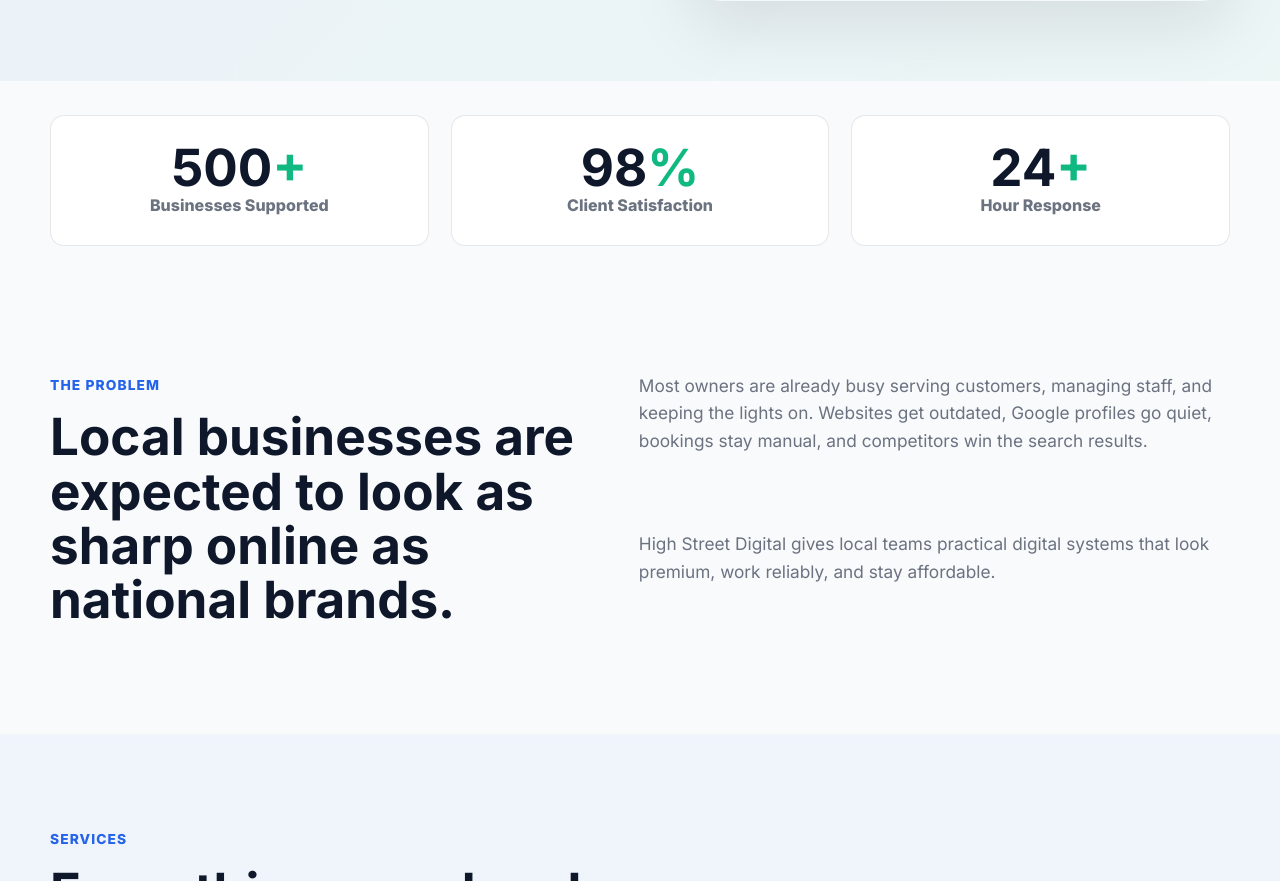
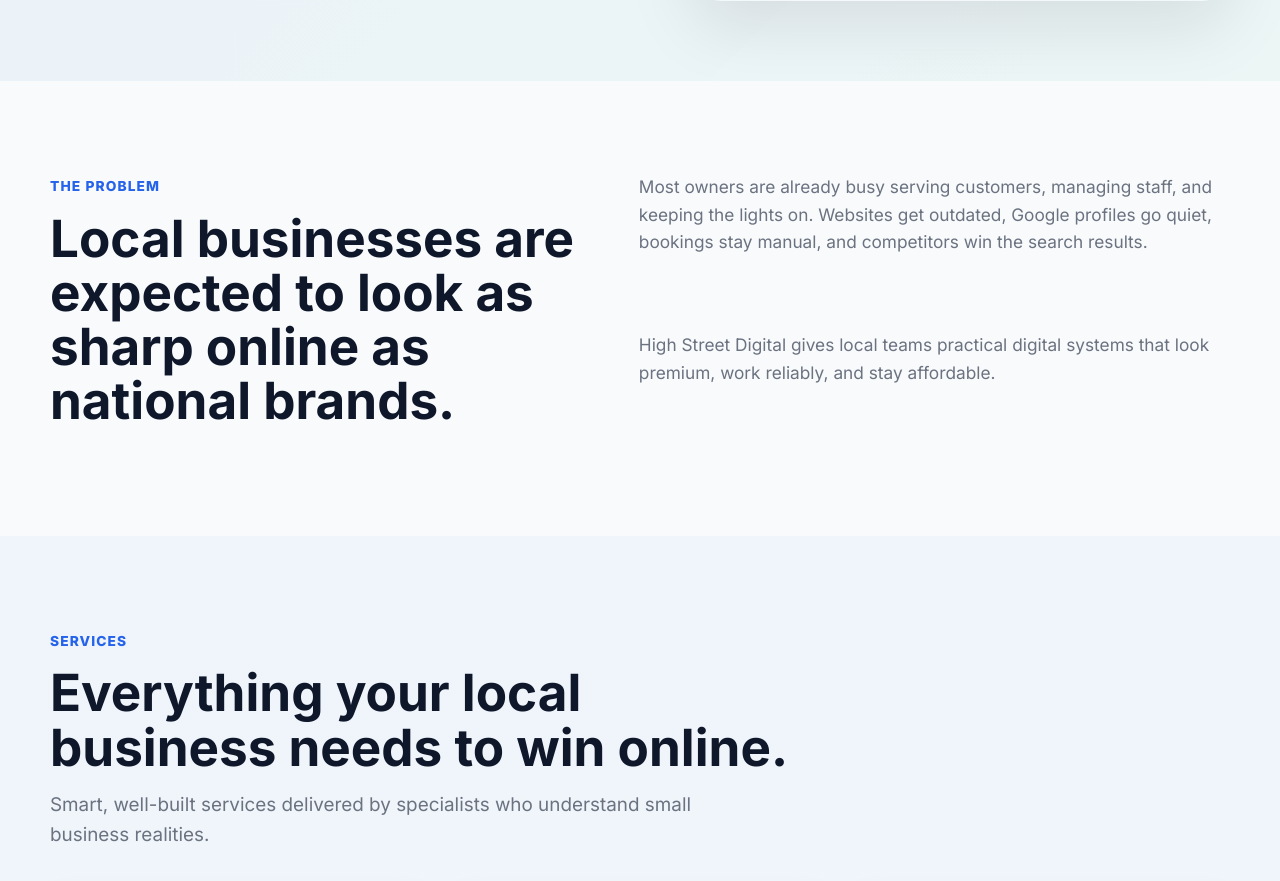
Before and after one commit to samah-14/highstreetdigital, a plain HTML site: page index.html in a window 1280 px wide. Shown: the part 1072-1953 px from the top of the page. Drawn offline with nearby package versions, Linux system fonts and the light colour scheme; grey boxes are pictures that could not be loaded.

Commit message:
Remove stats section from index.html
Removed the stats section that displayed business support, client satisfaction, and hour response statistics.

```diff
--- a/index.html
+++ b/index.html
@@ -90,14 +90,6 @@
             <span>Chatbots and automation</span>
           </div>
         </div>
-      </div>
-    </section>
-
-    <section class="stats-section">
-      <div class="container stats-grid">
-        <article data-aos="fade-up"><strong data-counter="500">0</strong><span>Businesses Supported</span></article>
-        <article data-aos="fade-up" data-aos-delay="80"><strong data-counter="98">0</strong><span>Client Satisfaction</span></article>
-        <article data-aos="fade-up" data-aos-delay="160"><strong data-counter="24">0</strong><span>Hour Response</span></article>
       </div>
     </section>
 
```
